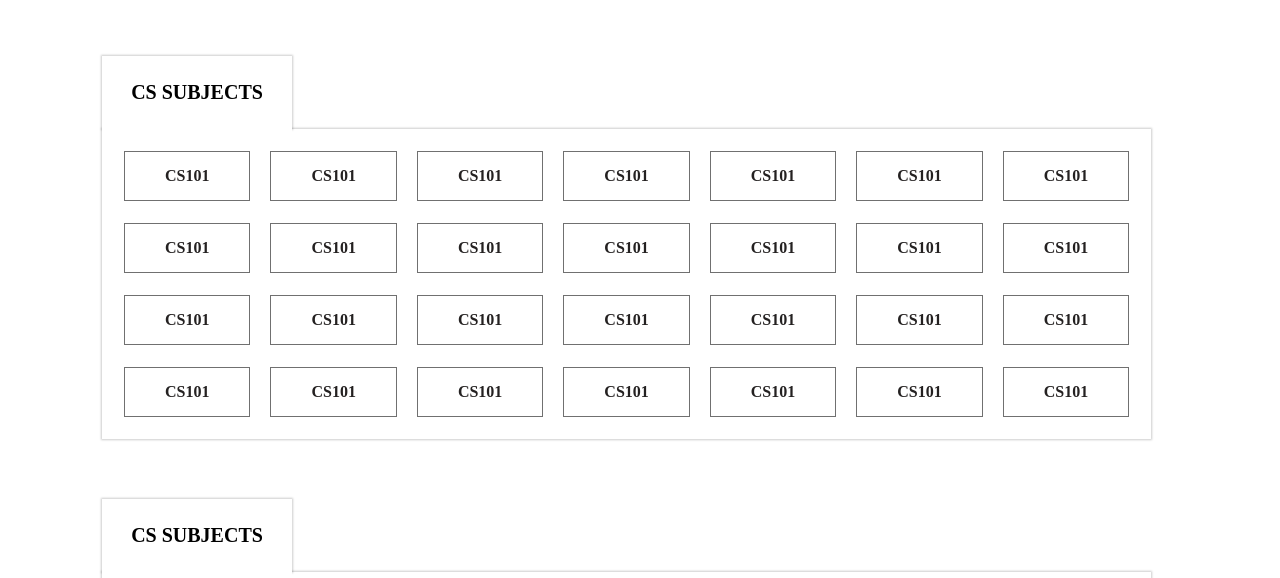
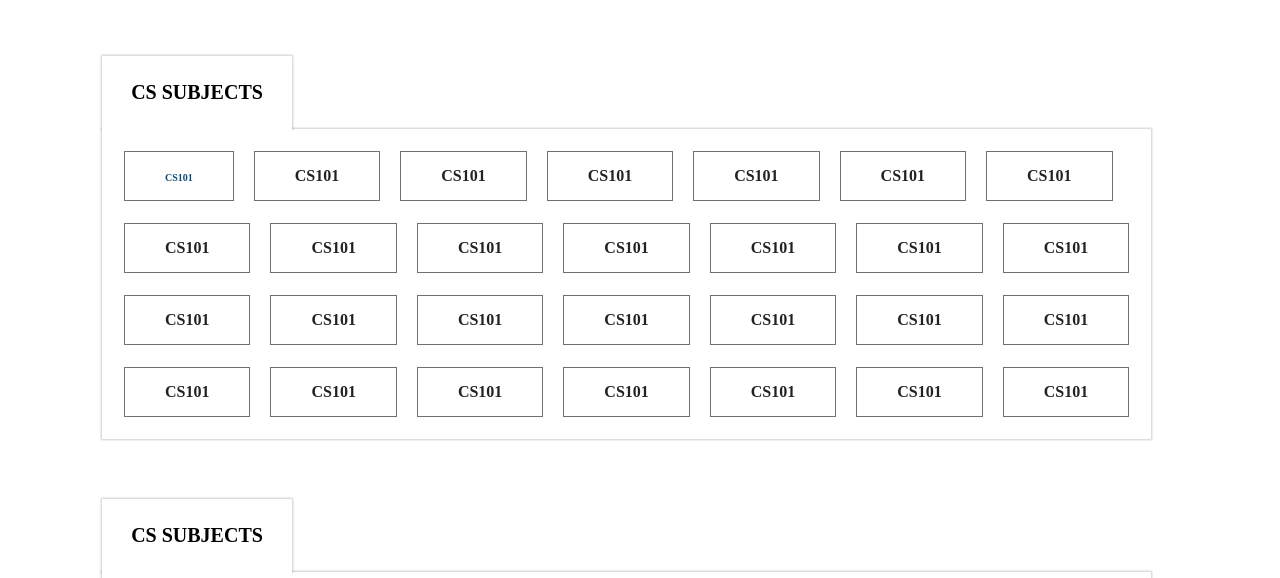
Before and after one commit to ayyaz10/vu_rank, a plain HTML site: page past-paper.html in a window 1280 px wide. Shown: the part 222-800 px from the top of the page. Drawn offline with Linux system fonts and the light colour scheme.

Commit message:
Update past-paper.html

```diff
--- a/past-paper.html
+++ b/past-paper.html
@@ -41,7 +41,7 @@
         <h3>cs subjects</h3>
         <table>
           <tr>
-            <td>CS101</td>
+            <td><a href="/learning/web practice/repos/vu_rank/past-paper-download-page.html">CS101</a></td>
             <td>CS101</td>
             <td>CS101</td>
             <td>CS101</td>
```
